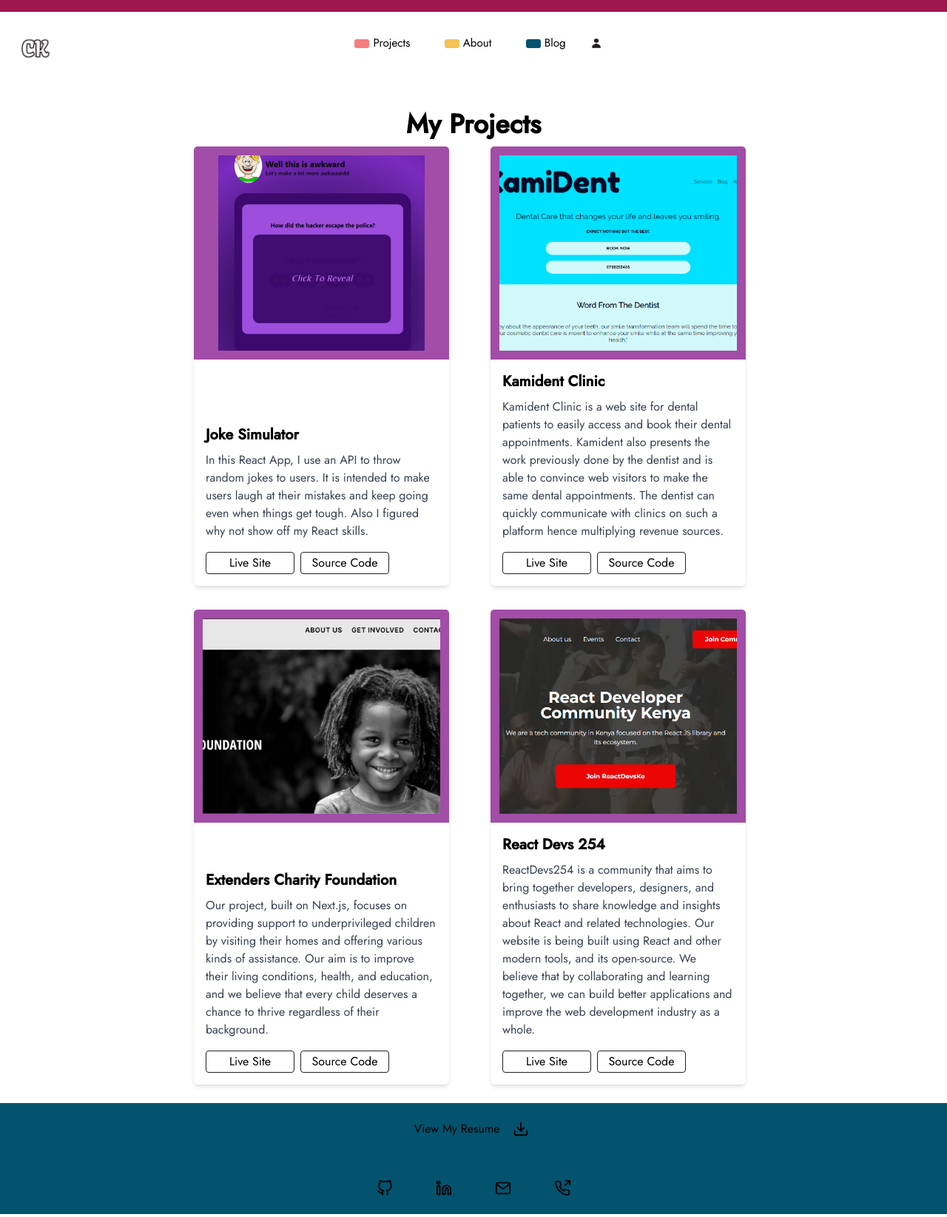
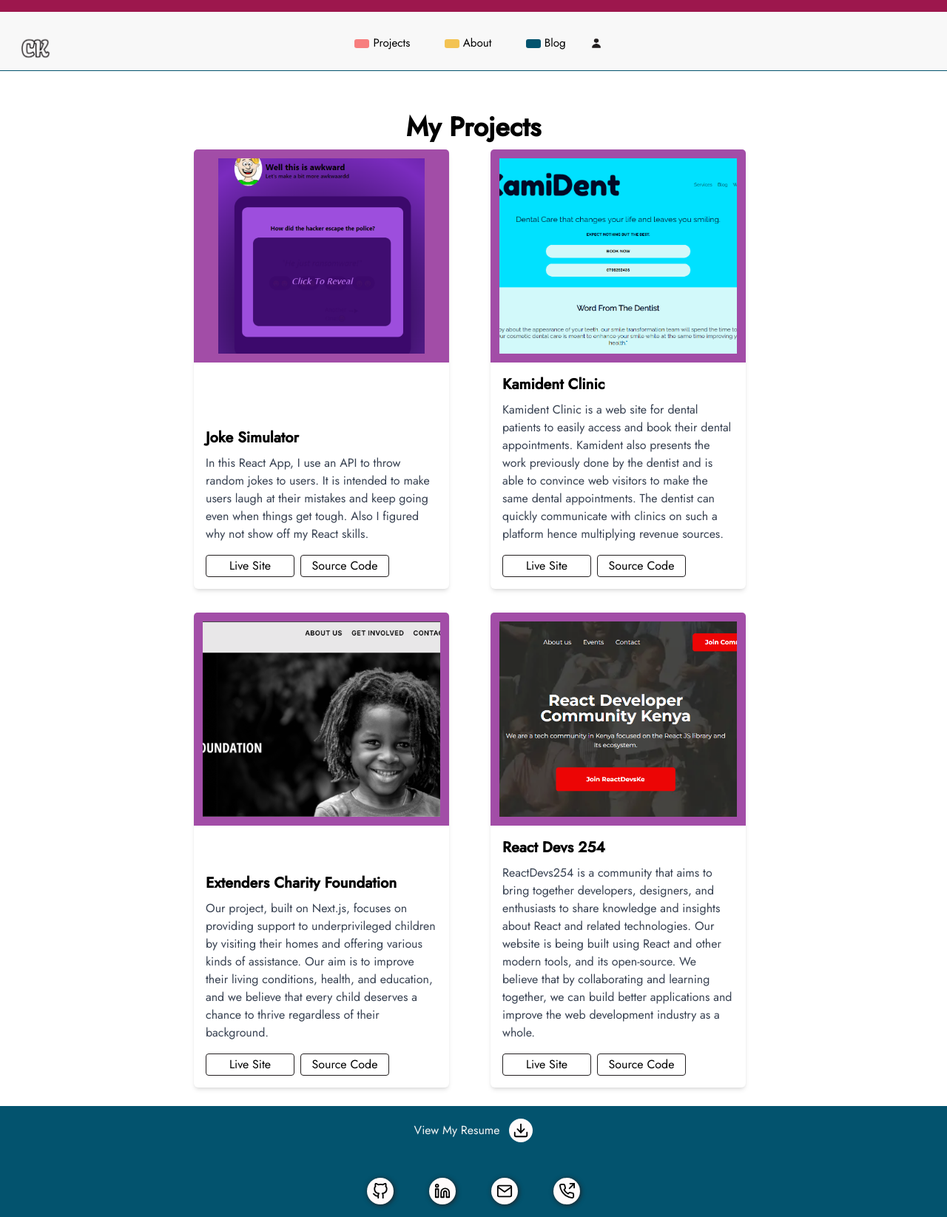
Before and after one commit to cindykandie/frontend-dev, a Next.js app: page /projects in a window 1280 px wide. Shown: the whole page at 74% size. Built offline with nearby package versions, Linux system fonts and the light colour scheme.

Commit message:
Make footer and navbar sticky, fix icons

```diff
--- a/src/app/globals.css
+++ b/src/app/globals.css
@@ -16,4 +16,5 @@
 }
 body{
     background-color: var(--grayColor);
+    margin-top: 100px;
 }
--- a/src/app/layout.js
+++ b/src/app/layout.js
@@ -18,8 +18,6 @@ export default function Layout({ children }) {
           <meta name="viewport" content="width=device-width, initial-scale=1.0"></meta>
           <link rel="icon" type="image/svg" href="assets/icons/logo.png" />
         </Head>
-        <Logo />
-        <Banner />
         <Navbar />
           {children}
         <Footer />
--- a/src/components/footer.js
+++ b/src/components/footer.js
@@ -2,16 +2,16 @@ import '../css/footer.css'
 
 export default function Footer() {
   return (
-      <footer className="" id='contact'>
-       <h2> <a href="https://docs.google.com/document/d/1r4IL3Uj3DdMqtqOzuhbrY11Uyr9x-xdqkABepARthRU/edit?usp=sharing" target='blank'> View My Resume</a> <a href="/assets/CindyK_Resume.pdf"><span><img src='/assets/icons/download.svg' title='Download my Resume' /></span> </a> </h2>
-       <div>
+      <footer id='contact'>
+       <h2> <a href="https://docs.google.com/document/d/1r4IL3Uj3DdMqtqOzuhbrY11Uyr9x-xdqkABepARthRU/edit?usp=sharing" target='blank'> View My Resume</a> <a href="/assets/CindyK_Resume.pdf" className='download-btn'><span><img src='/assets/icons/download.svg' title='Download my Resume' /></span> </a> </h2>
+       <div className='footer-socials'>
           <a href='https://github.com/cindykandie' target='blank'>
           <img src='/assets/icons/github.svg' alt='my github profile' title='GitHub'/>
           </a>
           <a href='https://linkedin.com/in/cindykandie' target='blank'>
           <img src='/assets/icons/linkedin.svg' alt='my linkedin profile' title='LinkedIn'/>
           </a>
-          <a href='mailto:cindyjk@gmail.com' target='blank'>
+          <a href='mailto:cindyjk6@gmail.com' target='blank'>
           <img src='/assets/icons/mail.svg' alt='email address' title='Email'/>
           </a>
           <a href='tel:0711392996' target='blank'>
--- a/src/components/navbar.js
+++ b/src/components/navbar.js
@@ -1,9 +1,14 @@
 import React from 'react'
 import '@/css/Navbar.css'
 import Link from 'next/link'
+import Banner from './banner'
+import Logo from './homeLogo'
 
 const Navbar = () => {
   return (
+    <div className='nav-wrapper'>
+    <Logo />
+    <Banner />
     <nav className="w-full h-20 custom-nav">
         <ul className='flex custom-nav-ul'>
         <Link href="/projects">
@@ -26,13 +31,9 @@ const Navbar = () => {
                   <img src='/assets/icons/contact.png' alt=''/>
               </li>
         </Link>
-
-
-
-
         </ul>
     </nav>
-
+    </div>
   )
 }
 
--- a/src/css/Navbar.css
+++ b/src/css/Navbar.css
@@ -10,11 +10,20 @@
     --whiteColor: #FFFBFB;
     --fontFamily: 'Jost', 'Segoe UI', Tahoma, Geneva, Verdana, sans-serif;
 }
+.nav-wrapper{
+    position: fixed;
+    top: 0;
+    z-index: 3;
+    background-color: rgb(245, 245, 245,0.7);
+
+}
 .custom-nav{
     width: 100vw;
     align-items: center;
     justify-content: center;
     font-family: var(--fontFamily);
+    border-bottom: 1px solid var(--blueColor);
+
 }
 .custom-nav-ul{
     align-items: center;
--- a/src/css/footer.css
+++ b/src/css/footer.css
@@ -10,6 +10,11 @@
     --whiteColor: #FFFBFB;
     --fontFamily: 'Jost', 'Segoe UI', Tahoma, Geneva, Verdana, sans-serif;
 }
+body{
+    position: relative;
+    margin-bottom: 150px;
+    padding-bottom: 0;
+}
 footer{
     background-color: var(--blueColor);
     font-family: var(--fontFamily);
@@ -20,7 +25,17 @@ footer{
     align-items: center;
     justify-content: center;
     gap: 1rem;
+    margin-bottom: 0;
+
 }
+footer div{
+    display: flex;
+    gap: 3rem;
+    justify-content: space-evenly;
+    align-items: center;
+    justify-content: center;
+}
+
 footer img {
     width: 2rem;
     padding: 5px;
@@ -32,21 +47,36 @@ footer h2 {
     align-items: center;
     justify-content: center;
     margin-bottom: 2rem;
+    color: var(--grayColor);
 
+}
+footer .download-btn{
+    background-color: var(--whiteColor);
+    border-radius: 100%;
+}
+footer .download-btn:hover{
+    background-color: var(--yellowColor);
+    border-radius: 10px;
 }
 footer h2 a:hover{
     color: var(--whiteColor);
     text-decoration: underline;
-}
- img:hover{
-    background-color: var(--whiteColor);
-    border-radius: 3px;
-}
-footer div{
-    display: flex;
-    gap: 3rem;
-    justify-content: space-evenly;
-    align-items: center;
-    justify-content: center;
+    text-decoration-color: var(--yellowColor);
+    text-decoration-thickness: 3px;
 
 }
+footer .footer-socials a{
+    background-color: var(--whiteColor);
+    border-radius: 100%;
+    padding: 2px;
+    box-shadow: 1px 1px 6px var(--blackColor);
+}
+footer .footer-socials a:hover{
+    background-color: var(--yellowColor);
+    box-shadow: 0px 0px 0px 2px var(--blackColor);
+
+}
+footer .footer-socials a:active{
+    background-color: var(--yellowColor);
+    box-shadow: 0px 0px 0px 1px var(--blackColor);
+}
```
Also changed, not shown: src/data/about.json (+11 -3 lines).
